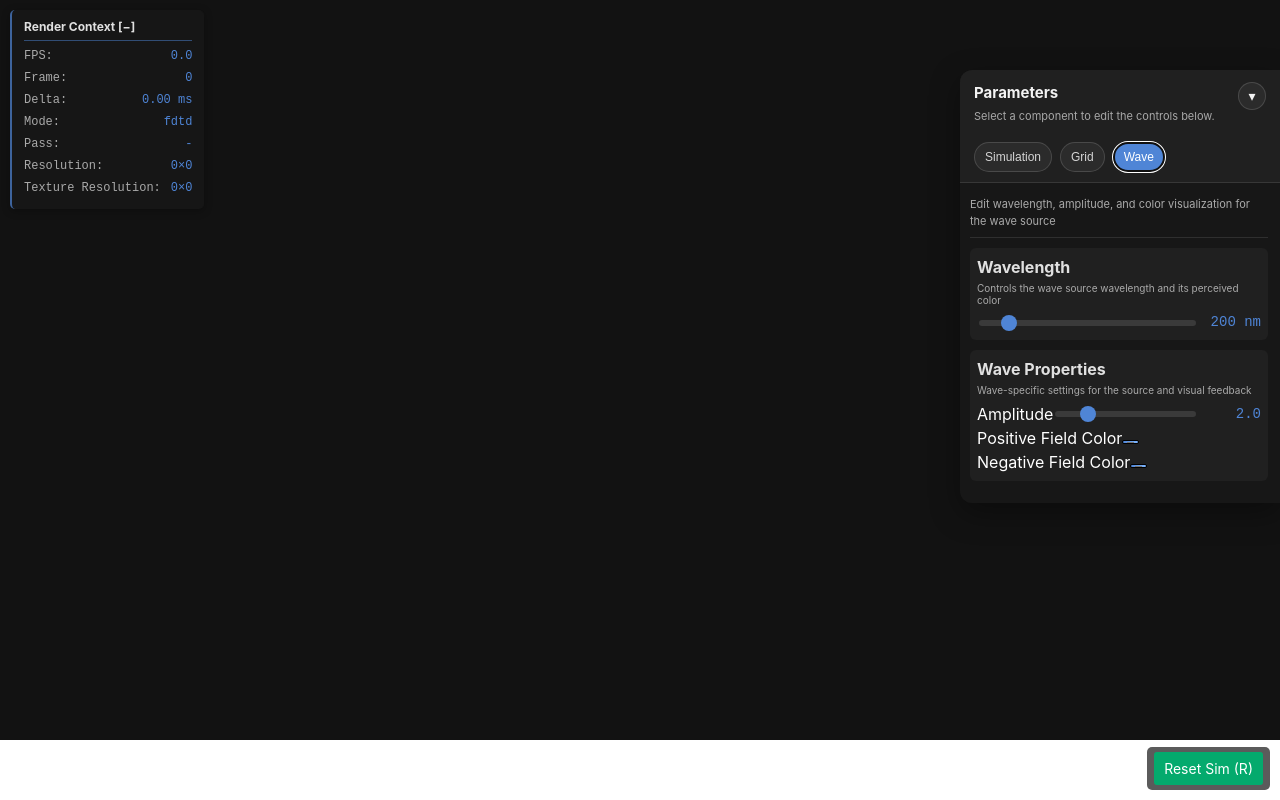
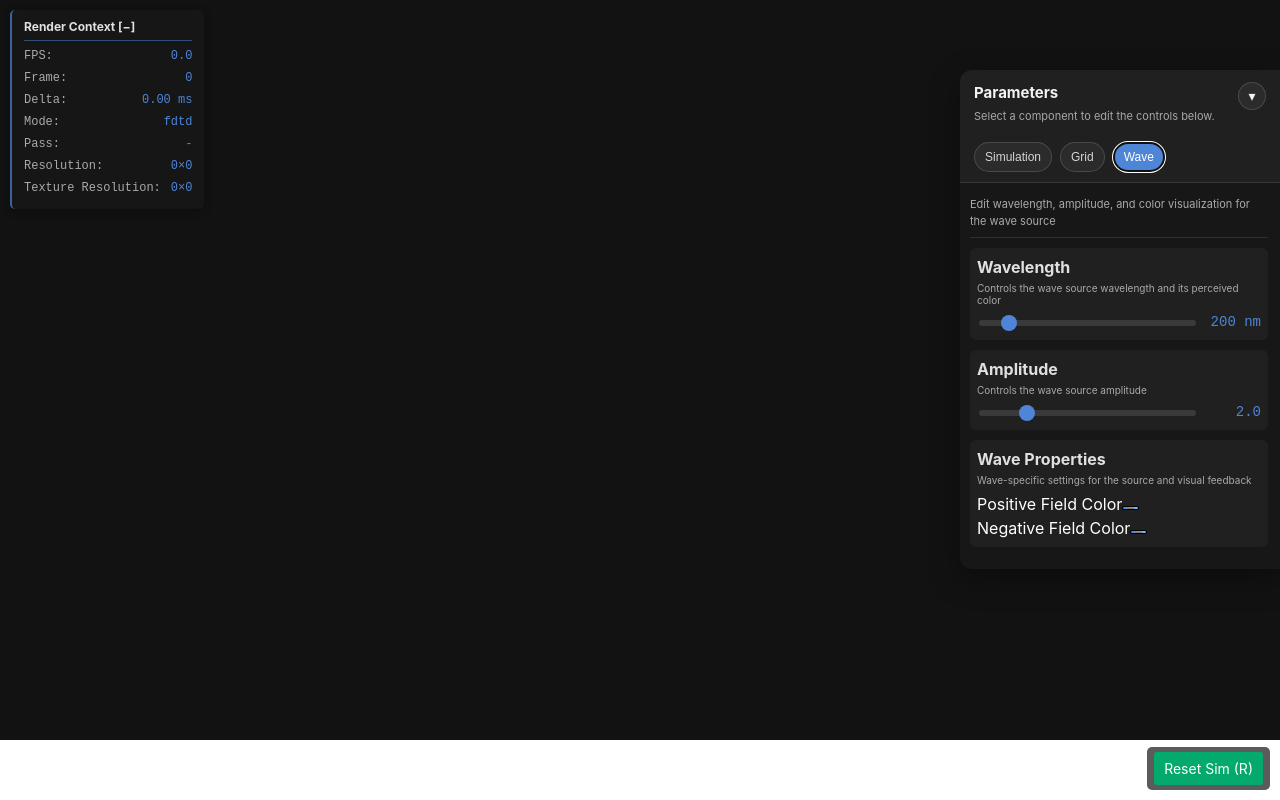
Before and after one commit to DeanKJones/Optics, a website built with Vite: page index.html in a window 1280 px wide. Both pictures are taken after a click on the button "Wave". Built offline with nearby package versions, Linux system fonts and the light colour scheme.

Commit message:
reshuffling

```diff
--- a/index.html
+++ b/index.html
@@ -174,15 +174,20 @@
                                         </label>
                                     </div>
 
+                                    <div class="parameter-group">
+                                        <label for="emitter-amplitude-slider">
+                                            <span class="parameter-name">Amplitude</span>
+                                            <span class="parameter-description">Controls the wave source amplitude</span>
+                                            <div class="slider-container">
+                                                <input type="range" id="emitter-amplitude-slider" min="0.00" max="10.00" value="4.00" step="0.10">
+                                                <span id="emitter-amplitude-value" class="value-display">4.0</span>
+                                            </div>
+                                        </label>
+                                    </div>
+
                                     <div class="parameter-group emitter-panel">
                                         <span class="parameter-name">Wave Properties</span>
                                         <span class="parameter-description">Wave-specific settings for the source and visual feedback</span>
-
-                                        <div class="slider-container">
-                                            <label for="emitter-amplitude-slider">Amplitude</label>
-                                            <input type="range" id="emitter-amplitude-slider" min="0.00" max="10.00" value="4.00" step="0.10">
-                                            <span id="emitter-amplitude-value" class="value-display">4.0</span>
-                                        </div>
 
                                         <div class="slider-container color-picker-row">
                                             <label for="positive-color-input">Positive Field Color</label>
```
